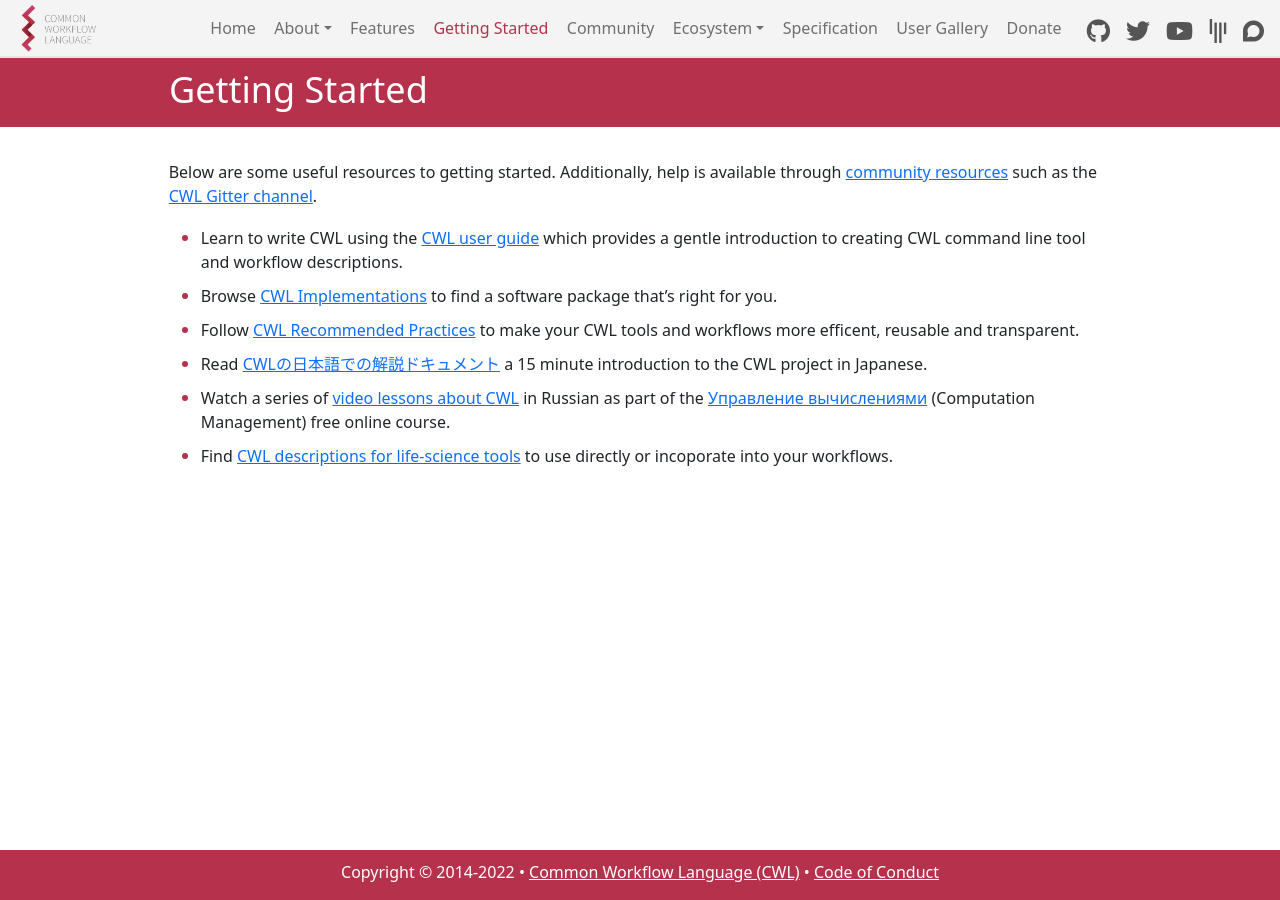
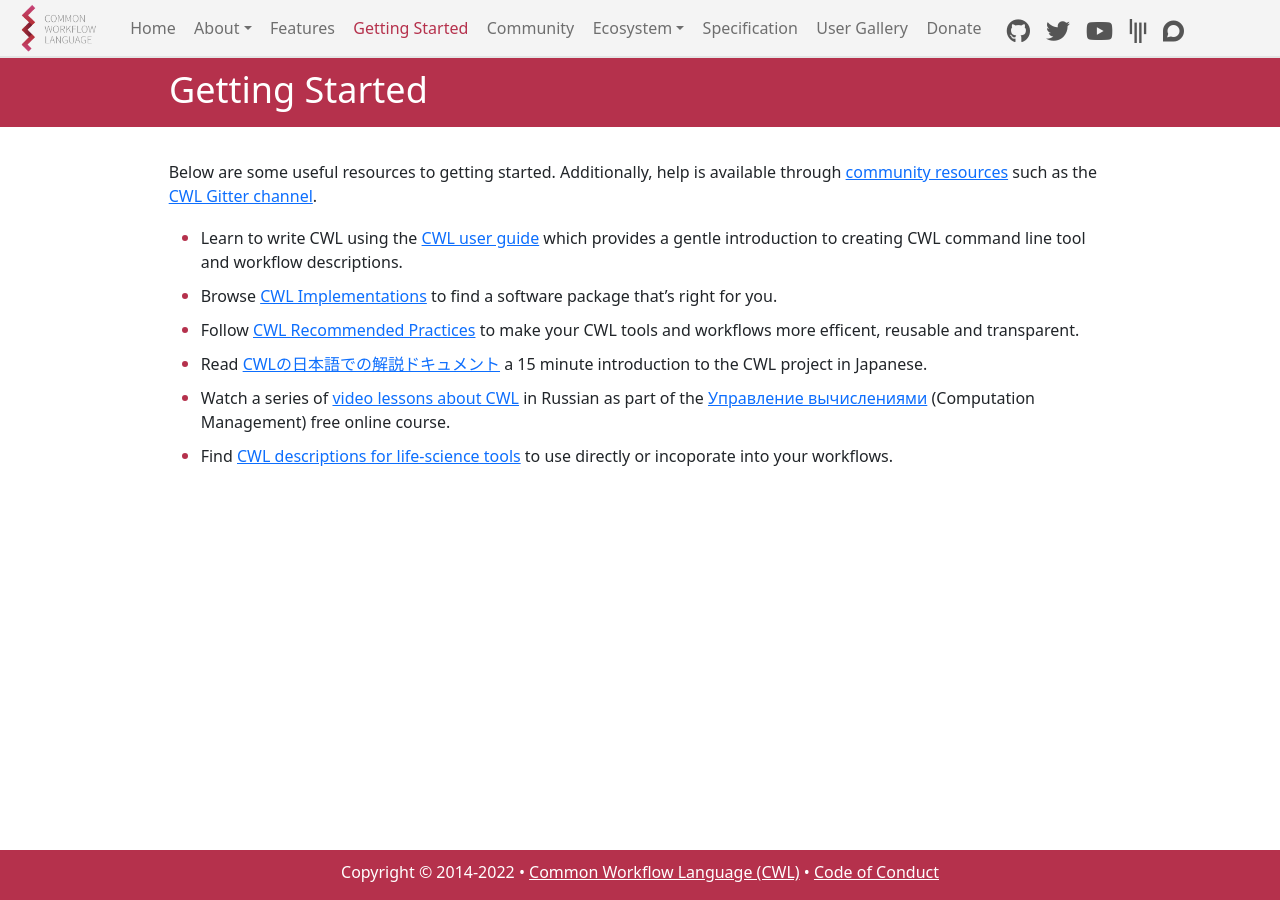
Before and after one commit to common-workflow-language/cwl-website, a Jekyll site: the page built from content/getting-started.html, in a window 1280 px wide. Built offline with Jekyll 4.4.1, drawn with Linux system fonts in a browser that asks for light colours.

Commit message:
Fix navbar positioning on pgs without scrollbar #93

```diff
--- a/content/_sass/partials/_nav.scss
+++ b/content/_sass/partials/_nav.scss
@@ -178,6 +178,10 @@
       margin: 0 0 0 auto !important;
     }
   }
+
+  .page-short .navbar-nav.ms-auto {
+    margin: 0 1rem 0 0 !important;
+  }
 }
 
 @include media-breakpoint-up(xl-13) {
@@ -186,7 +190,7 @@
 
     &.ms-auto {
       justify-self: initial;
-      margin-left: auto !important;
+      margin: 0 2rem 0 1rem;
     }
   }
 
```
